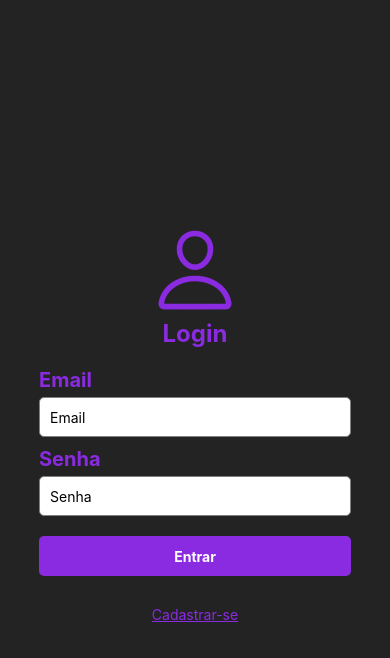
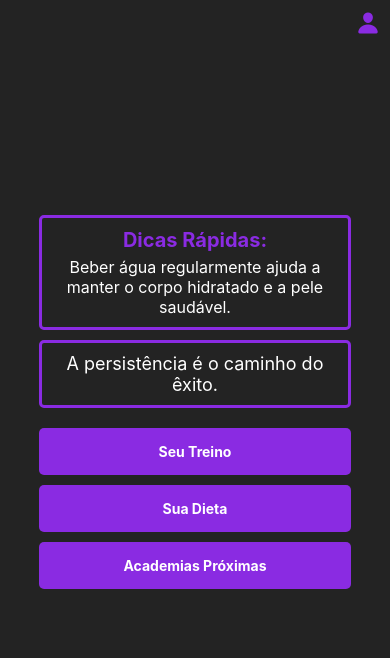
Before and after one commit to guimendes981/Fithub, a React Native app: screen / in a window 390 px wide. Shown: the top 658 px of the page. Built offline with nearby package versions, Linux system fonts and the light colour scheme; no server answers.

Commit message:
Lógica de logout

```diff
--- a/App.jsx
+++ b/App.jsx
@@ -2,9 +2,9 @@ import React, { useState } from 'react';
 import LoginForm from './src/components/LoginForm';
 import Home from './src/components/Home';
 import Navigation from './src/navigation/Navigation';
+
 export default function App() {
   const [user, setUser] = useState(null);
 
-
-  return !user ? <Navigation/> : <LoginForm setUser={setUser} />;
+  return user ? <Home /> : <Navigation setUser={setUser} />;
 }
--- a/src/components/Home.jsx
+++ b/src/components/Home.jsx
@@ -2,6 +2,8 @@ import React, { useState, useEffect } from 'react';
 import { View, Text, TouchableOpacity, StyleSheet, Modal } from 'react-native';
 import { Ionicons } from '@expo/vector-icons';
 import MinhaDieta from './MinhaDieta';
+import { auth } from '../services/firebaseConfig';
+
 
 export default function Home({ navigation }) {
   const motivationalQuotes = [
@@ -13,6 +15,7 @@ export default function Home({ navigation }) {
 
   const [motivationalQuote, setMotivationalQuote] = useState('');
   const [modalVisible, setModalVisible] = useState(false);
+  const [dropdownVisible, setDropdownVisible] = useState(false);
 
   useEffect(() => {
     getRandomQuote();
@@ -23,14 +26,33 @@ export default function Home({ navigation }) {
     setMotivationalQuote(motivationalQuotes[randomIndex]);
   };
 
+  const handleLogout = async () => {
+    try {
+      await auth.signOut(); // Desloga o usuário
+      navigation.navigate('LoginForm'); // Redireciona para a tela de login após o logout
+    } catch (error) {
+      console.error('Erro ao fazer logout:', error.message);
+    }
+  };
+
+
   return (
     <View style={styles.container}>
       <TouchableOpacity
         style={styles.profileIcon}
-        onPress={() => navigation.navigate('Profile')}
+        onPress={() => setDropdownVisible(!dropdownVisible)} // Toggle para mostrar/ocultar o menu suspenso
       >
         <Ionicons name="person" size={24} color="#8A2BE2" />
       </TouchableOpacity>
+
+      {/* Menu Suspenso */}
+      {dropdownVisible && (
+        <View style={styles.dropdown}>
+          <TouchableOpacity onPress={handleLogout}>
+            <Text style={styles.dropdownOption}>Logout</Text>
+          </TouchableOpacity>
+        </View>
+      )}
 
       <View style={styles.additionalContent}>
         <Text style={styles.additionalTitle}>Dicas Rápidas:</Text>
@@ -141,4 +163,21 @@ const styles = StyleSheet.create({
     color: '#FFF',
     textAlign: 'center',
   },
+  dropdown: {
+    position: 'absolute',
+    top: 40, // Ajuste conforme necessário
+    right: 10,
+    backgroundColor: '#FFF',
+    borderRadius: 5,
+    borderWidth: 1,
+    borderColor: '#8A2BE2',
+    paddingVertical: 5,
+    paddingHorizontal: 10,
+    zIndex: 1, // Para ficar na frente de outros elementos
+  },
+  dropdownOption: {
+    fontSize: 16,
+    color: '#000',
+    paddingVertical: 5,
+  },
 });
--- a/src/navigation/Navigation.js
+++ b/src/navigation/Navigation.js
@@ -1,38 +1,55 @@
-import React from 'react';
+import React, { useEffect, useState } from 'react';
 import { NavigationContainer } from '@react-navigation/native';
 import { createStackNavigator } from '@react-navigation/stack';
 import Home from '../components/Home';
 import LoginForm from '../components/LoginForm';
 import CadastroForm from '../components/CadastroForm';
 import MinhaDieta from '../components/MinhaDieta';
-
+import { auth } from '../services/firebaseConfig';
 
 const Stack = createStackNavigator();
 
 export default function Navigation() {
+  const [initialRouteName, setInitialRouteName] = useState('Home');
+
+  useEffect(() => {
+    const unsubscribe = auth.onAuthStateChanged((user) => {
+      if (user) {
+        // Usuário logado, defina a tela inicial como Home
+        setInitialRouteName('Home');
+      } else {
+        // Usuário não logado, defina a tela inicial como LoginForm
+        setInitialRouteName('LoginForm');
+      }
+    });
+
+    return unsubscribe;
+  }, []);
 
   return (
     <NavigationContainer>
-      <Stack.Navigator>
-        <Stack.Screen name="LoginForm" component={LoginForm} options={
-          // { title: 'Login' }
-          { headerShown: false }
-        }/>
-        <Stack.Screen name="Home" component={Home} options={
-          // { title: 'Bem-vindo ao FitManager' }
-          { headerShown: false }
-
-        }/>
-        <Stack.Screen name="CadastroForm" component={CadastroForm} options={
-          { headerShown: false }
-        }/>
-        {/* <Stack.Screen name ="MinhaDieta" component={MinhaDieta} options={
-          // { title: 'Minha Dieta' }
-          { headerShown: false }
-
-        }/> */}
+      <Stack.Navigator initialRouteName={initialRouteName}>
+        <Stack.Screen
+          name="Home"
+          component={Home}
+          options={{ headerShown: false }}
+        />
+        <Stack.Screen
+          name="LoginForm"
+          component={LoginForm}
+          options={{ headerShown: false }}
+        />
+        <Stack.Screen
+          name="CadastroForm"
+          component={CadastroForm}
+          options={{ headerShown: false }}
+        />
+        {/* <Stack.Screen
+          name="MinhaDieta"
+          component={MinhaDieta}
+          options={{ headerShown: false }}
+        /> */}
       </Stack.Navigator>
     </NavigationContainer>
   );
-
 }
```
Also changed, not shown: src/components/CadastroForm.jsx (+76 -28 lines).
